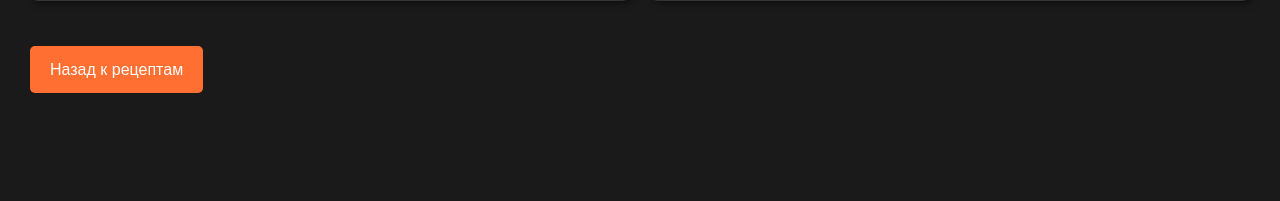
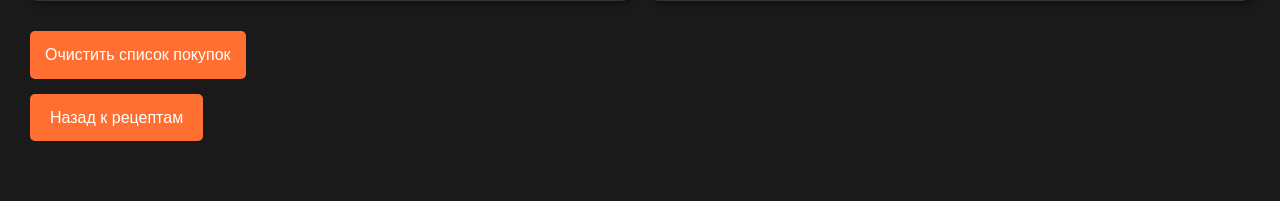
Before and after one commit to annaferzz/CookingHelper, a Django app: page /shopping_list in a window 1280 px wide. Shown: the part 224-425 px from the top of the page. Run offline with Django 4.2, Linux system fonts and the light colour scheme; data comes from the database, SQL or seed files in the repository; both versions use the stored data as it was after the commit.

Commit message:
add button clear shopping list

```diff
--- a/recipes/static/recipes/css/shopping_list.css
+++ b/recipes/static/recipes/css/shopping_list.css
@@ -84,3 +84,17 @@ tr:hover {
 .main a:hover {
     background: #ff9466;
 }
+
+.clear-button {
+    background-color: #ff6f31;
+    color: #fff;
+    padding: 15px 15px;
+    border: none;
+    border-radius: 5px;
+    margin-left: 30px;
+    font-size: 1rem;
+}
+
+.clear-button:hover {
+    background-color: #ff9466;
+}
--- a/recipes/templates/recipes/shopping_list.html
+++ b/recipes/templates/recipes/shopping_list.html
@@ -42,6 +42,10 @@
             </table>
         </div>
     </div>
+    <form method="POST" action="{% url 'clear_shopping_cart' %}">
+        {% csrf_token %}
+        <button type="submit" class="clear-button">Очистить список покупок</button>
+    </form>
     <div class="main">
         <a href="{% url 'page_recipes' %}">Назад к рецептам</a>
     </div>
--- a/recipes/urls.py
+++ b/recipes/urls.py
@@ -7,4 +7,5 @@ urlpatterns = [
     path('<int:recipe_id>/', views.detail_recipes, name='detail_recipes'),
     path('shopping/<int:recipe_id>/', views.shopping, name='shopping'),
     path('shopping_list', views.shopping_list, name='shopping_list'),
+    path('clear_shopping_cart/', views.clear_shopping_cart, name='clear_shopping_cart'),
 ]
--- a/recipes/views.py
+++ b/recipes/views.py
@@ -122,3 +122,10 @@ def shopping_list(request):
         })
 
     return render(request, 'recipes/shopping_list.html', {'user': user, 'recipes': recipes_dict.items()})
+
+def clear_shopping_cart(request):
+    if request.method == 'POST':
+        user = request.user
+        if user.is_authenticated:
+            ShoppingCart.objects.filter(user_id=user.id).delete()
+        return redirect('shopping_list')
```
Also changed, not shown: db.sqlite3.
